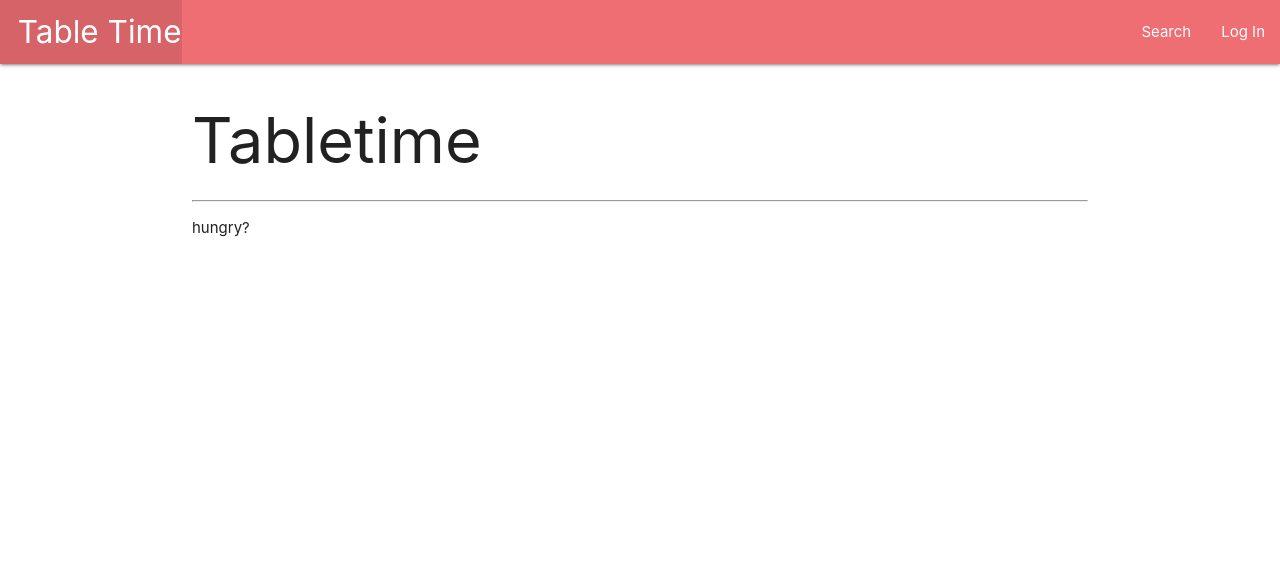
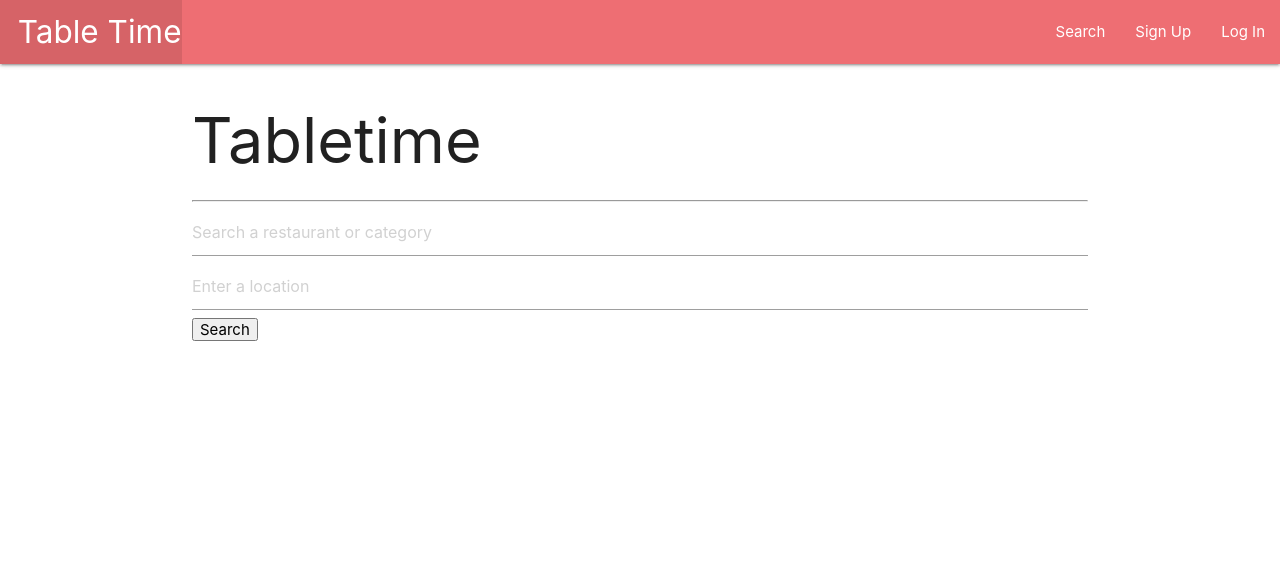
Before and after one commit to Abhibgit/Project3-TableTime, a Django app: page / in a window 1280 px wide. Shown: the top 581 px of the page. Run offline with Django 3.2, Linux system fonts and the light colour scheme.

Commit message:
Adding Yelp API & Geocodio API
Changed the API from Google to Yelp/Geocodio for simplicity in information.

```diff
--- a/tabletime/main_app/templates/base.html
+++ b/tabletime/main_app/templates/base.html
@@ -26,13 +26,14 @@
             </li>
           </ul>
           <ul class="right">
-            <li><a href="{% url 'restaurant'%}">Search</a></li>
+            <li><a href="{% url 'search_restaurant'%}">Search</a></li>
             {% if user.is_authenticated %}
             <li>
               <a href="{% url 'saved_restaurants' %}">View Saved Restaurants</a>
             </li>
             <li><a href="{% url 'user_profile' %}">Profile</a></li>
             {% else %}
+            <li><a href="{% url 'signup' %}">Sign Up</a></li>
             <li><a href="{% url 'login' %}">Log In</a></li>
             {% endif %}
           </ul>
--- a/tabletime/main_app/templates/homepage.html
+++ b/tabletime/main_app/templates/homepage.html
@@ -2,6 +2,20 @@
 
 <h1>Tabletime</h1>
 <hr />
-<p>hungry?</p>
-
+<form method="POST" action="{% url 'search_restaurant' %}">
+  {% csrf_token %}
+  <input
+    type="text"
+    placeholder="Search a restaurant or category"
+    id="id_location"
+    name="categories"
+  />
+  <input
+    type="text"
+    placeholder="Enter a location"
+    id="id_location"
+    name="location"
+  />
+  <button type="submit" id="search_btn">Search</button>
+</form>
 {% endblock %}
--- a/tabletime/main_app/urls.py
+++ b/tabletime/main_app/urls.py
@@ -6,12 +6,12 @@ from .models import Reviews
 
 urlpatterns = [
   path('', views.home, name='home'),
-  path('restaurant/', views.restaurant_index, name='restaurant'),
+  path('restaurant/', views.search_restaurant, name='search_restaurant'),
   path('userprofile/', views.user_profile_index, name='user_profile'),
   path('restaurant_reservation/', views.restaurant_reservation, name='restaurant_reservation'),
   path('account_settings/', views.account_settings, name='account_settings'),
   path('accounts/signup/', views.signup, name='signup'),
   path('savedrestaurants/', views.saved_restaurants_index, name='saved_restaurants'),
-  path('restaurant/<int:restaurant_id>/', views.restaurant_detail, name='detail'),
-  path('restaurant/<int:restaurant_id>/add_review/', views.add_review, name='add_review'),
+  path('restaurant/<str:restaurant_id>/', views.restaurant_detail, name='detail'),
+  path('restaurant/<str:restaurant_id>/add_review/', views.add_review, name='add_review'),
 ]
--- a/tabletime/main_app/views.py
+++ b/tabletime/main_app/views.py
@@ -9,20 +9,22 @@ from .models import Restaurant, Profile
 from django import forms
 from .forms import ReviewForm
 from .models import Reviews
+import requests
+import os
+#from geocodio import GeocodioClient
+
+YELP_KEY = os.environ['YELP_KEY']
+#Client = GeocodioClient('GEOCODIO_API')
+
 
 # Note that parens are optional if not inheriting from another class
-
+#PARAMETERS = {'term':'coffee', 'limit': 50, 'radius': 10000, 'location':'San Diego'}
 # Create your views here.
 
 def home(request):
   return render(request,'homepage.html')
 
-def restaurant_index(request):
-  restaurants = Restaurant.objects.all()
-  return render(request,'restaurantpage/restaurant.html', {'restaurant': restaurants})
-
 def user_profile_index(request):
-  print("profile", request.user)
   user_profile = Profile.objects.get(user=request.user)
   return render(request,'userprofile/index.html', {'user_profile': user_profile})
 
@@ -43,7 +45,7 @@ def signup(request):
     if form.is_valid():
       user = form.save()
       login(request, user)
-      return redirect('index')
+      return redirect('/')
     else:
       error_message = 'Invalid sign up - try again'
   form = ProfileForm()
@@ -63,3 +65,8 @@ def add_review(request, restaurant_id):
     new_review.restaurant_id = restaurant_id
     new_review.save()
   return redirect('detail', restaurant_id=restaurant_id)
+
+def search_restaurant(request):
+  r=requests.get("https://api.yelp.com/v3/businesses/search", params = {'location': request.POST['location'], 'categories': request.POST['categories']}, headers={'Authorization':f'Bearer {YELP_KEY}'})
+  business_data = r.json()
+  return render(request, "restaurantpage/restaurant.html", {'business_data': business_data['businesses']})
```
Also changed, not shown: tabletime/main_app/templates/restaurantpage/restaurant.html (+7 -9 lines), tabletime/main_app/templates/restaurantpage/restaurant_search.html (added, +42 -0 lines), tabletime/tabletime/settings.py (+7 -1 lines), tabletime/main_app/forms.py (line endings or trailing spaces).
